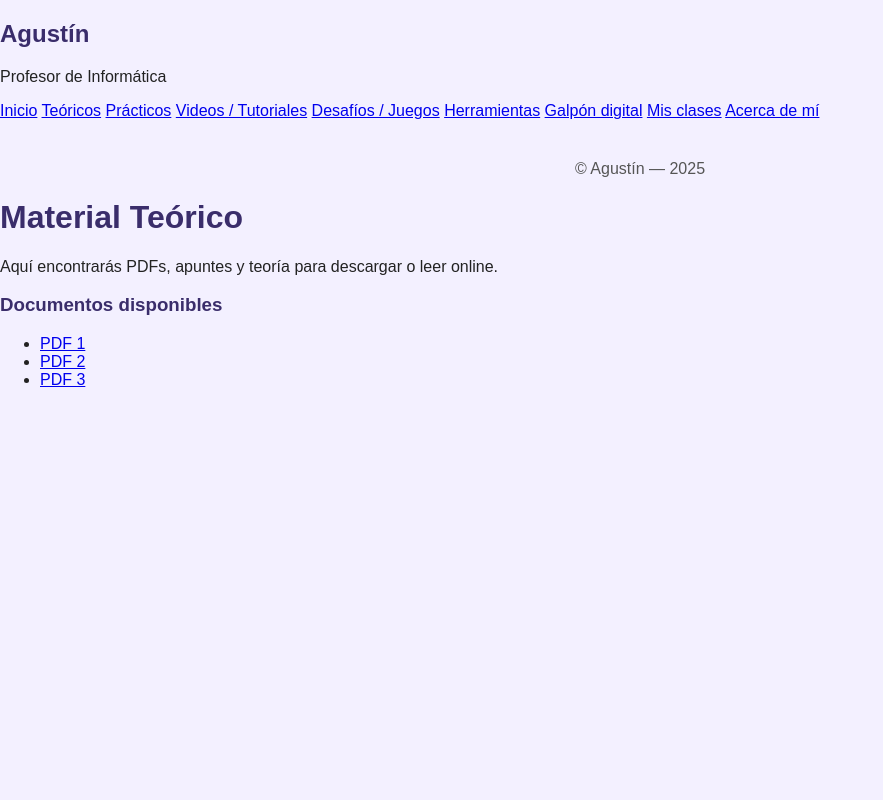
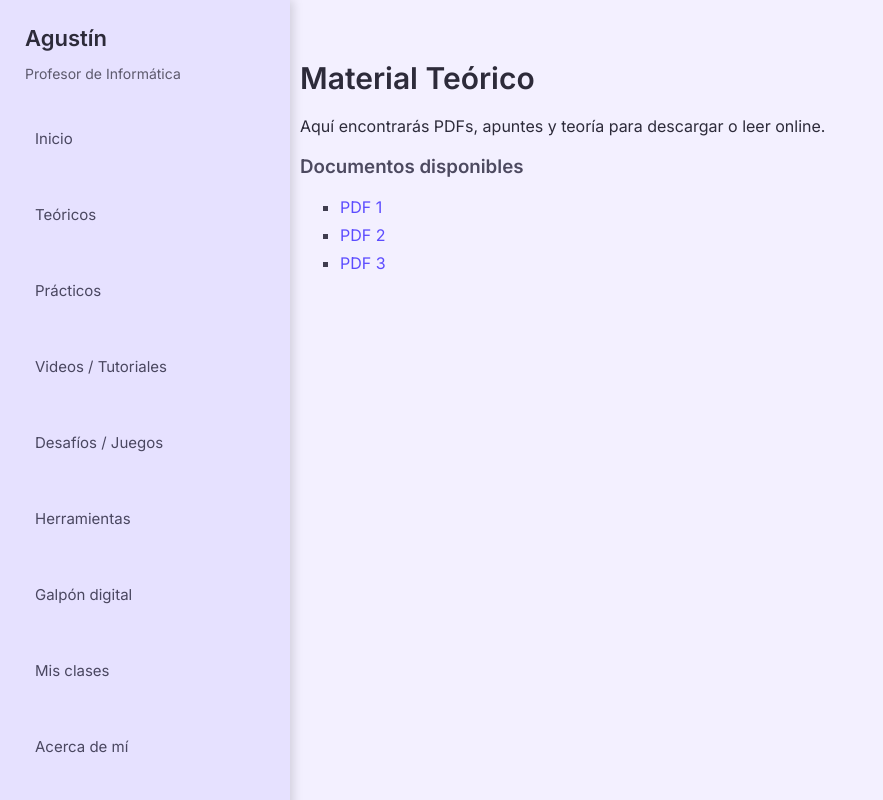
Before and after one commit to agusstinperez/agustin-devspace, a plain HTML site: page teoricos.html in a window 1280 px wide. Shown: the whole page, without its empty margins (0-883 px from the left). Drawn offline with Linux system fonts and the light colour scheme.

Commit message:
Actializo

```diff
--- a/estilo.css
+++ b/estilo.css
@@ -1,83 +1,115 @@
-/* Estilos generales */
+/* Fuente moderna */
+@import url('https://fonts.googleapis.com/css2?family=Inter:wght@300;400;500;600&display=swap');
+
+/* ===== COLORES NUEVOS ===== */
+:root {
+    --lavanda: #f3f0ff;
+    --lavanda-claro: #ffffff;
+    --texto-oscuro: #2d2b3a;
+    --sidebar: #e6e1ff;
+    --hover: #d6d0ff;
+    --sombra: rgba(0,0,0,0.15);
+}
+
 body {
     margin: 0;
-    padding: 0;
-    font-family: Arial, Helvetica, sans-serif;
-    background-color: #f3f0ff; /* Lavanda suave */
-    color: #222; /* Texto más oscuro y legible */
+    font-family: 'Inter', sans-serif;
+    background-color: var(--lavanda);
+    color: var(--texto-oscuro);
 }
 
-/* Contenedor general */
-.container {
-    max-width: 900px;
-    margin: 0 auto;
-    padding: 20px;
+/* SIDEBAR */
+.sidebar {
+    width: 240px;
+    background-color: var(--sidebar);
+    height: 100vh;
+    position: fixed;
+    left: 0;
+    top: 0;
+    padding: 25px;
+    box-shadow: 3px 0 10px var(--sombra);
+    display: flex;
+    flex-direction: column;
+    justify-content: space-between;
 }
 
-/* Título principal */
-h1, h2, h3 {
-    color: #3a2d6b; /* Lavanda oscuro para contraste */
+.sidebar h2 {
+    margin: 0;
+    color: var(--texto-oscuro);
+    font-size: 22px;
+    font-weight: 600;
 }
 
-/* Navegación lateral */
-nav {
-    width: 220px;
-    background-color: #ffffff;
-    border-right: 2px solid #e0dafc;
-    height: 100vh;
-    position: fixed;
-    top: 0;
-    left: 0;
-    padding: 20px;
+.sidebar p {
+    color: #5d5a6d;
+    font-size: 14px;
+    margin-top: 5px;
 }
 
-nav ul {
-    list-style: none;
-    padding: 0;
+.sidebar a {
+    text-decoration: none;
+    color: #4a4760;
+    display: block;
+    margin: 14px 0;
+    font-size: 15px;
+    padding: 10px;
+    border-radius: 6px;
+    transition: background 0.2s, color 0.2s, padding-left 0.2s;
 }
 
-nav ul li {
-    margin: 12px 0;
+/* Hover elegante */
+.sidebar a:hover {
+    background-color: var(--hover);
+    color: #2a2744;
+    padding-left: 16px;
 }
 
-nav a {
-    text-decoration: none;
-    font-size: 18px;
-    color: #4b3790;
+/* FOOTER */
+footer {
+    margin-top: 20px;
+    text-align: center;
+    color: #6e6a85;
+    font-size: 13px;
 }
 
-nav a:hover {
+/* CONTENIDO */
+.content {
+    margin-left: 260px;
+    padding: 40px;
+}
+
+/* Títulos */
+h1 {
+    font-size: 30px;
+    font-weight: 600;
+    color: var(--texto-oscuro);
+}
+
+h3 {
+    color: #4d4a60;
+}
+
+/* Enlaces dentro del contenido */
+.content a {
+    color: #5c4cff;
+    text-decoration: none;
+}
+
+.content a:hover {
     text-decoration: underline;
 }
 
-/* Contenido principal */
-main {
-    margin-left: 260px;
-    padding: 20px;
+/* Listas */
+ul {
+    list-style: square;
+    color: #3f3d4f;
 }
 
-/* Footer */
-footer {
-    margin-top: 40px;
-    text-align: center;
-    color: #555;
+li {
+    margin-bottom: 8px;
 }
 
-/* Íconos (si se usan) */
-.icon {
-    margin-right: 6px;
+/* Transiciones globales */
+* {
+    transition: 0.2s ease;
 }
-
-/* Responsivo para celulares */
-@media (max-width: 768px) {
-    nav {
-        position: relative;
-        width: 100%;
-        height: auto;
-        border-right: none;
-    }
-
-    main {
-        margin-left: 0;
-    }
-}
```
